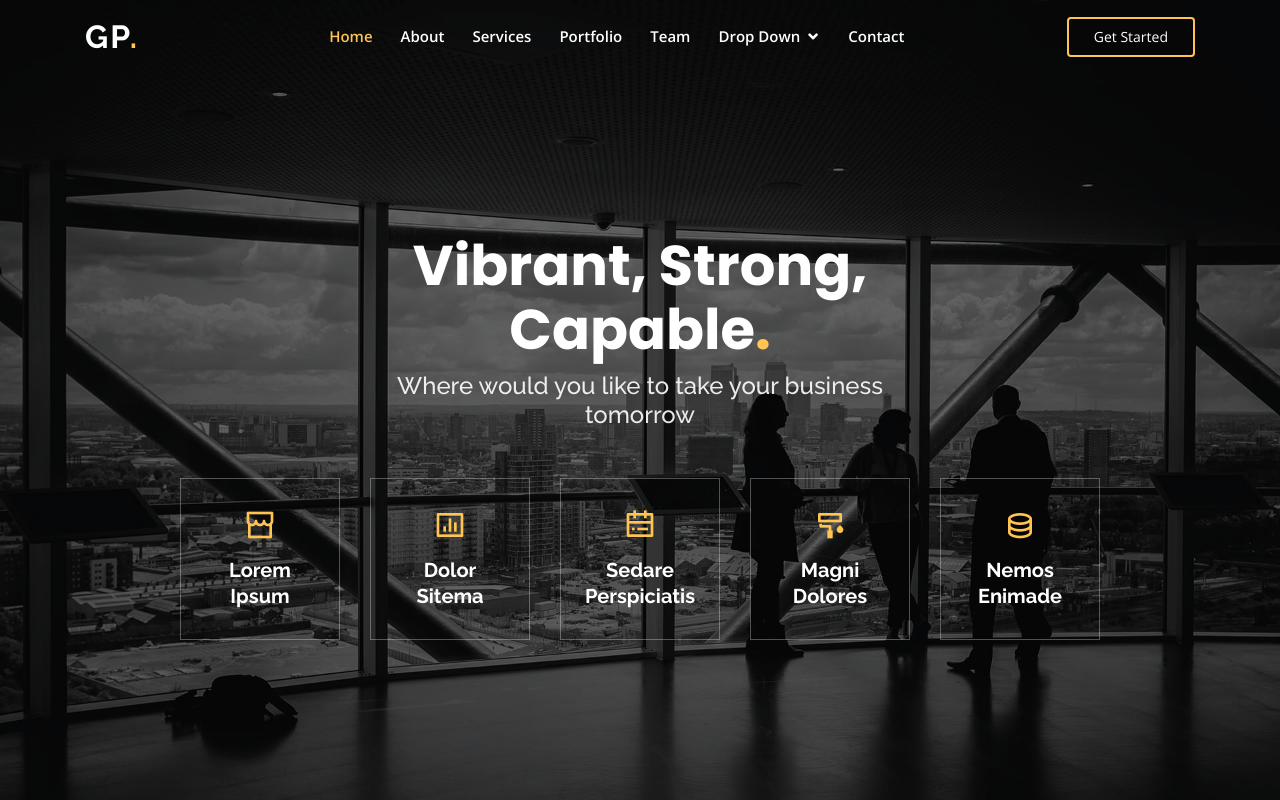
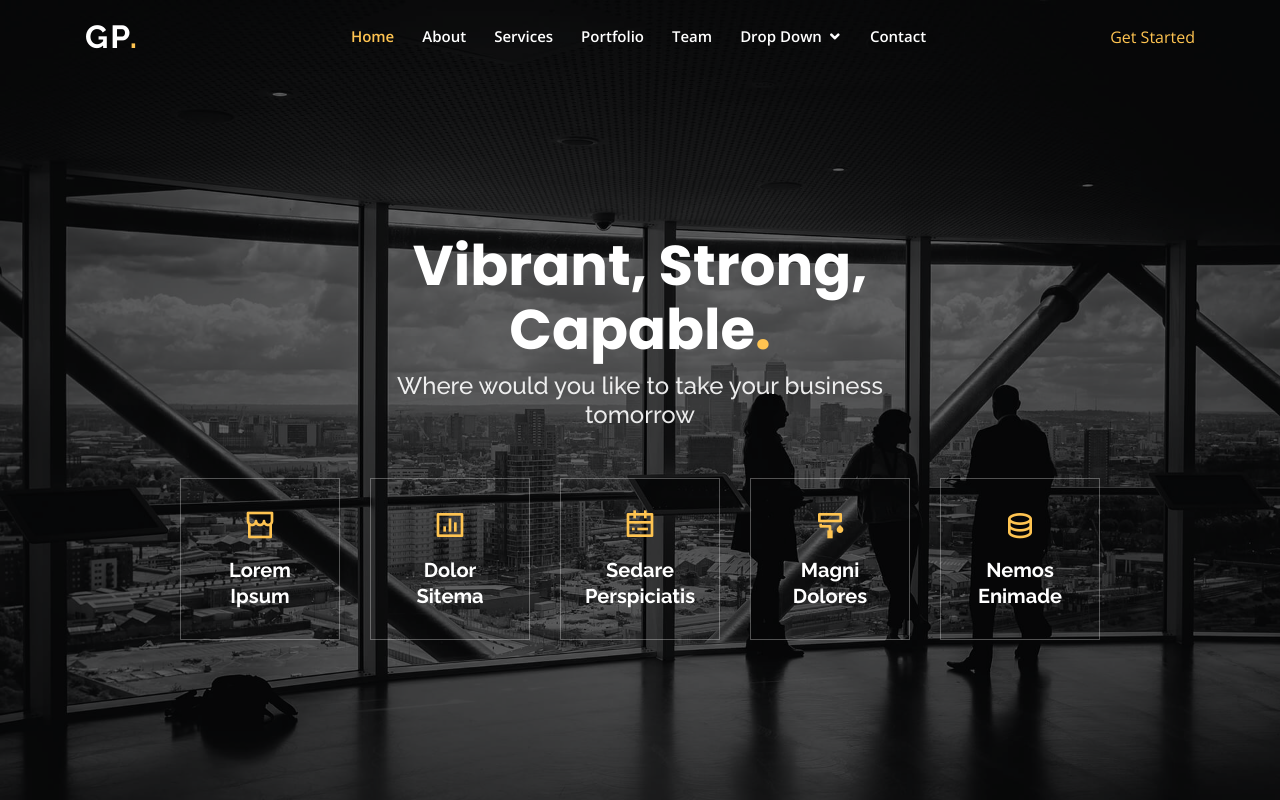
Before and after one commit to Oktane-HR/Oktane.github.io, a plain HTML site: page index.html in a window 1280 px wide. Shown: the top 800 px of the page. Drawn offline with nearby package versions, Linux system fonts and the light colour scheme.

Commit message:
remove get started

```diff
--- a/index.html
+++ b/index.html
@@ -75,7 +75,7 @@
         </ul>
       </nav><!-- .nav-menu -->
 
-      <a href="#about" class="get-started-btn scrollto">Get Started</a>
+      <a href="#about" class="scrollto">Get Started</a>
 
     </div>
   </header><!-- End Header -->
```
